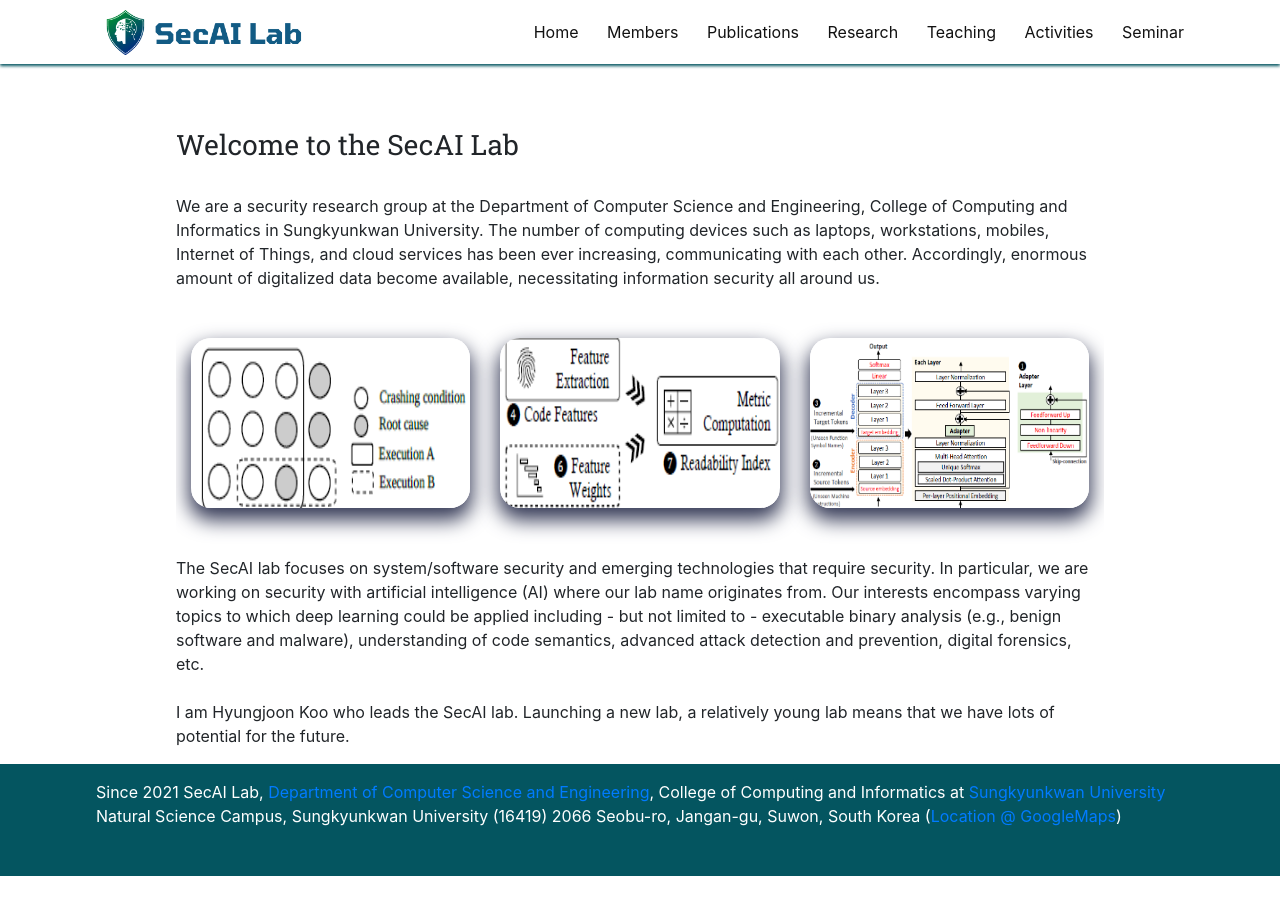
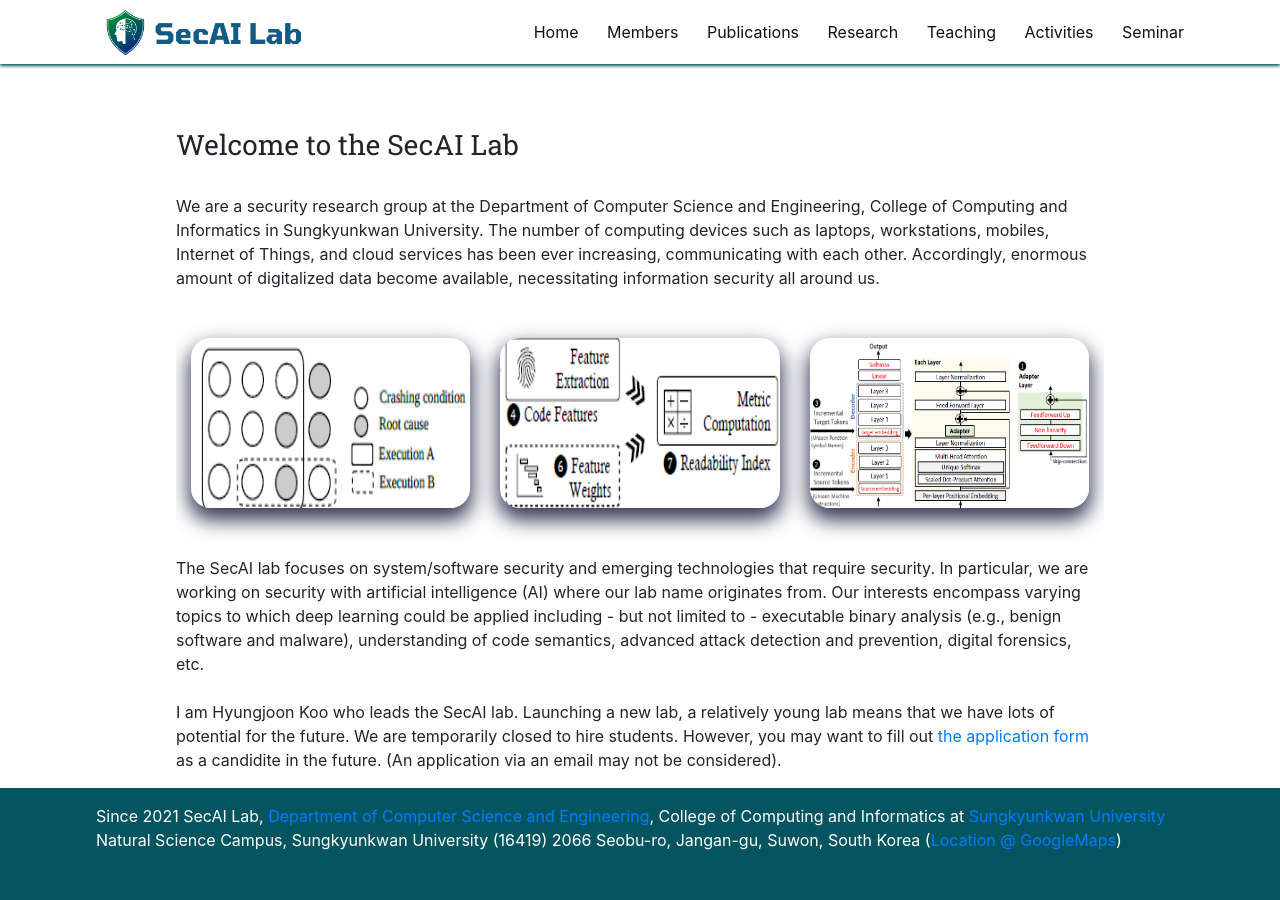
Before and after one commit to SecAI-Lab/secai-lab.github.io, a Jekyll site: the page built from index.html, in a window 1280 px wide and 900 px high, scrolled down 513 px. Built offline with Jekyll 4.4.1, drawn with Linux system fonts in a browser that asks for light colours; nearby versions of some CDN libraries; before the commit the page ends 1389 px from its top, so only the background shows below that.

Commit message:
hiring link

```diff
--- a/index.html
+++ b/index.html
@@ -97,6 +97,15 @@ The SecAI lab focuses on system/software security and emerging technologies that
 <br> <br>
 I am Hyungjoon Koo who leads the SecAI lab. Launching a new lab, a relatively young lab means that we have lots of potential for the future.
 
+We are temporarily closed to hire students. However, you may want to fill out
+<a href="https://forms.gle/FsHk1u8WrTKLayHVA" target=blank>the application form</a> as a candidite in the future.
+<!-- We are looking for a passionate Ph.D. student (Preferred fields: binary analysis with AI, privacy) to join our lab!**
+<br>If you think you are the one who <br>
+[+] enjoys endless intellectual exploration <br>
+[+] has full of curiosity and desire to unearth the unknown digital world <br>
+[+] exerts your passion to move forward together for making the world secure, <br>
+<a href="https://forms.gle/FsHk1u8WrTKLayHVA" target=blank>Application</a> -->
+(An application via an email may not be considered).
 </div>
 
 </div>
```
